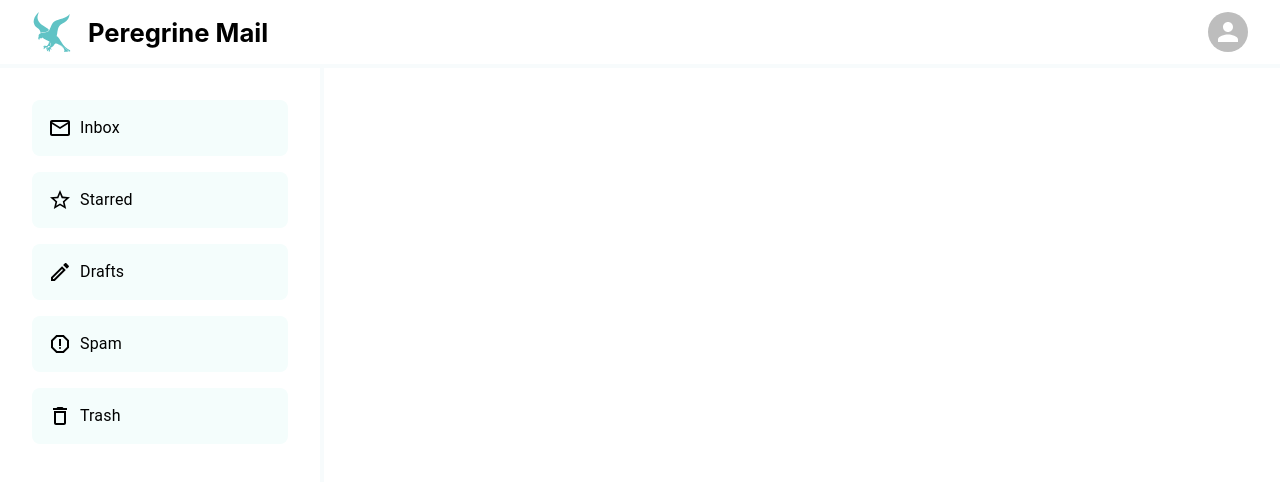
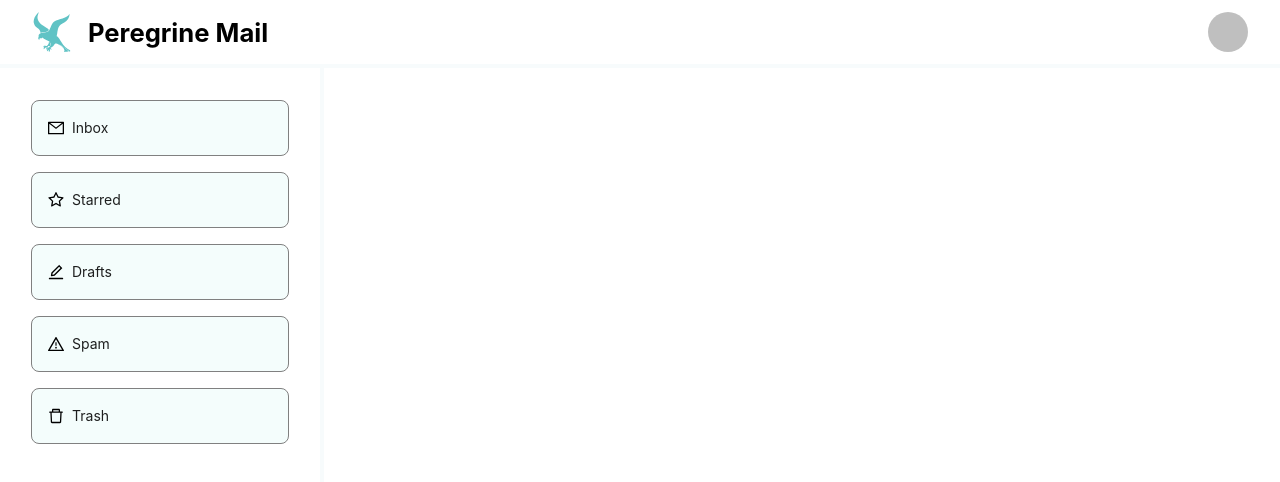
Before and after one commit to SergeyOcheretenko/peregrine-mail-frontend, a React (Create React App) app: page /dashboard/inbox in a window 1280 px wide. Shown: the top 482 px of the page. Built offline with nearby package versions, Linux system fonts and the light colour scheme; no server answers.

Commit message:
refactor: remove mui, move to antd

```diff
--- a/src/components/layout/Header/Header.styles.ts
+++ b/src/components/layout/Header/Header.styles.ts
@@ -1,5 +1,6 @@
-import { Avatar, styled } from '@mui/material';
+import styled from 'styled-components';
 import { ReactComponent as PeregrineSvg } from '../../../assets/icons/svg/peregrine.svg';
+import { Avatar } from 'antd';
 
 export const HeaderRoot = styled('header')`
   display: flex;
@@ -28,4 +29,7 @@ export const PlatformTitle = styled('h1')`
 
 export const AvatarIcon = styled(Avatar)`
   cursor: pointer;
+
+  width: 2.5rem;
+  height: 2.5rem;
 `;
--- a/src/components/layout/Header/Header.tsx
+++ b/src/components/layout/Header/Header.tsx
@@ -1,4 +1,3 @@
-import { Menu, MenuItem } from '@mui/material';
 import {
   AvatarIcon,
   HeaderRoot,
@@ -9,23 +8,13 @@ import {
 import { useEffect, useState } from 'react';
 import { useGetGoogleLoginUrl } from '../../../api/queries/auth/useGetGoogleLoginUrl';
 import { useGetGoogleCredentialsById } from '../../../api/queries/google-credentials/getGetGoogleCredentialsById';
+import { Dropdown, MenuProps } from 'antd';
 
 export default function Header(): JSX.Element {
-  const [anchorElement, setAnchorElement] = useState<HTMLElement>();
   const [accountId, setAccountId] = useState<string>();
 
   const { data } = useGetGoogleLoginUrl();
   const { data: account } = useGetGoogleCredentialsById({ id: accountId });
-
-  const open = Boolean(anchorElement);
-
-  const handleClick = (event: React.MouseEvent<HTMLElement>) => {
-    setAnchorElement(event.currentTarget);
-  };
-
-  const handleClose = () => {
-    setAnchorElement(undefined);
-  };
 
   const connectNewAccount = () => {
     if (!data) return;
@@ -44,6 +33,17 @@ export default function Header(): JSX.Element {
     }
   }, []);
 
+  const items: MenuProps['items'] = [
+    {
+      key: '1',
+      label: (
+        <span onClick={connectNewAccount}>
+          {account ? 'Connect another account' : 'Connect new account'}
+        </span>
+      ),
+    },
+  ];
+
   return (
     <HeaderRoot>
       <PlatformInfoContainer>
@@ -51,50 +51,9 @@ export default function Header(): JSX.Element {
         <PlatformTitle>Peregrine Mail</PlatformTitle>
       </PlatformInfoContainer>
 
-      {/* <UserMenu /> */}
-      <AvatarIcon src={account?.picture} onClick={handleClick} />
-
-      <Menu
-        anchorEl={anchorElement}
-        id="account-menu"
-        open={open}
-        onClose={handleClose}
-        onClick={handleClose}
-        slotProps={{
-          paper: {
-            elevation: 0,
-            sx: {
-              overflow: 'visible',
-              filter: 'drop-shadow(0px 0px 2px rgba(0,0,0,0.32))',
-              mt: 1.5,
-              '& .MuiAvatar-root': {
-                width: 32,
-                height: 32,
-                ml: -0.5,
-                mr: 1,
-              },
-              '&::before': {
-                content: '""',
-                display: 'block',
-                position: 'absolute',
-                top: 0,
-                right: 14,
-                width: 10,
-                height: 10,
-                bgcolor: 'background.paper',
-                transform: 'translateY(-50%) rotate(45deg)',
-                zIndex: 0,
-              },
-            },
-          },
-        }}
-        transformOrigin={{ horizontal: 'right', vertical: 'top' }}
-        anchorOrigin={{ horizontal: 'right', vertical: 'bottom' }}
-      >
-        <MenuItem onClick={connectNewAccount}>
-          {account ? 'Connect another account' : 'Connect new account'}
-        </MenuItem>
-      </Menu>
+      <Dropdown menu={{ items }} placement="bottomRight" arrow>
+        <AvatarIcon src={account?.picture} />
+      </Dropdown>
     </HeaderRoot>
   );
 }
--- a/src/components/layout/MessagesNavigationBar/MessagesNavigationBar.styles.ts
+++ b/src/components/layout/MessagesNavigationBar/MessagesNavigationBar.styles.ts
@@ -1,4 +1,5 @@
-import { Typography, styled } from '@mui/material';
+import { Typography } from 'antd';
+import styled from 'styled-components';
 
 export const MessagesNavigationBarRoot = styled('div')`
   width: 20rem;
@@ -15,6 +16,7 @@ export const MessagesNavigationBarRoot = styled('div')`
 export const MessagesNavigationBarItem = styled('div')`
   width: 14rem; // will be 16rem with padding
   background-color: #f4fdfc;
+  border: 1px solid grey;
   border-radius: 0.5rem;
   display: flex;
   align-items: center;
--- a/src/components/layout/MessagesNavigationBar/MessagesNavigationBar.tsx
+++ b/src/components/layout/MessagesNavigationBar/MessagesNavigationBar.tsx
@@ -1,56 +1,42 @@
-import React from 'react';
+import {
+  DeleteOutlined,
+  EditOutlined,
+  MailOutlined,
+  StarOutlined,
+  WarningOutlined,
+} from '@ant-design/icons';
 import {
   MessagesNavigationBarItem,
   MessagesNavigationBarItemTypography,
   MessagesNavigationBarRoot,
 } from './MessagesNavigationBar.styles';
-import {
-  DeleteOutline,
-  EditOutlined,
-  EmailOutlined,
-  MessageOutlined,
-  ReportGmailerrorredOutlined,
-  StarOutline,
-  StopOutlined,
-  WarningOutlined,
-} from '@mui/icons-material';
 
 export default function MessagesNavigationBar(): JSX.Element {
   return (
     <MessagesNavigationBarRoot>
       <MessagesNavigationBarItem>
-        <EmailOutlined />
-        <MessagesNavigationBarItemTypography>
-          Inbox
-        </MessagesNavigationBarItemTypography>
+        <MailOutlined />
+        <MessagesNavigationBarItemTypography>Inbox</MessagesNavigationBarItemTypography>
       </MessagesNavigationBarItem>
 
       <MessagesNavigationBarItem>
-        <StarOutline />
-        <MessagesNavigationBarItemTypography>
-          Starred
-        </MessagesNavigationBarItemTypography>
+        <StarOutlined />
+        <MessagesNavigationBarItemTypography>Starred</MessagesNavigationBarItemTypography>
       </MessagesNavigationBarItem>
 
       <MessagesNavigationBarItem>
         <EditOutlined />
-        <MessagesNavigationBarItemTypography>
-          Drafts
-        </MessagesNavigationBarItemTypography>
+        <MessagesNavigationBarItemTypography>Drafts</MessagesNavigationBarItemTypography>
       </MessagesNavigationBarItem>
 
       <MessagesNavigationBarItem>
-        <ReportGmailerrorredOutlined />
-        <MessagesNavigationBarItemTypography>
-          Spam
-        </MessagesNavigationBarItemTypography>
+        <WarningOutlined />
+        <MessagesNavigationBarItemTypography>Spam</MessagesNavigationBarItemTypography>
       </MessagesNavigationBarItem>
 
       <MessagesNavigationBarItem>
-        <DeleteOutline />
-        <MessagesNavigationBarItemTypography>
-          Trash
-        </MessagesNavigationBarItemTypography>
+        <DeleteOutlined />
+        <MessagesNavigationBarItemTypography>Trash</MessagesNavigationBarItemTypography>
       </MessagesNavigationBarItem>
     </MessagesNavigationBarRoot>
   );
```
Also changed, not shown: package.json (+2 -5 lines), 1 other file (tests, documents, lock files or other folders).
